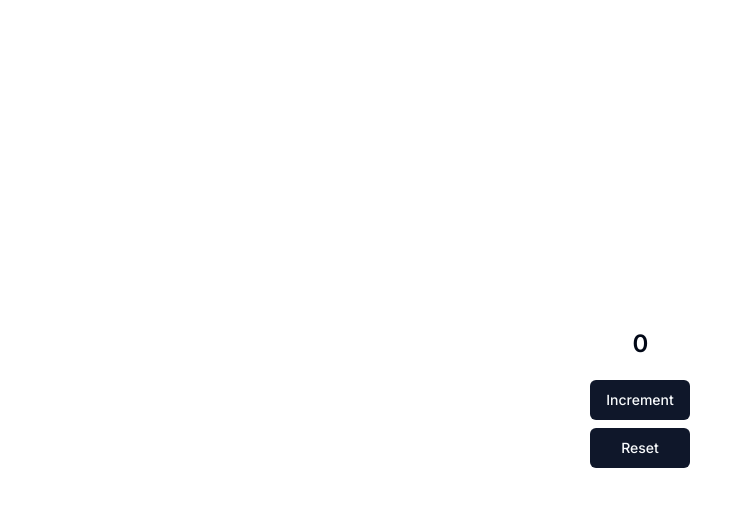
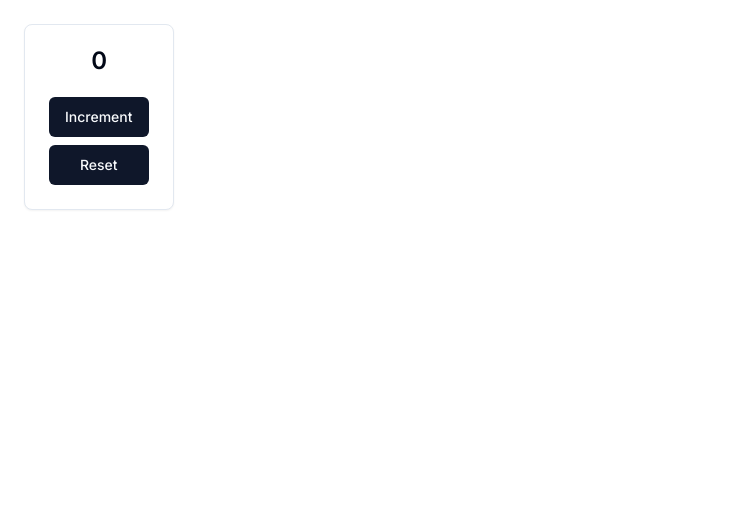
Before and after one commit to michaeleii/next-testing-demo, a Next.js app: page / in a window 1280 px wide. Shown: the top 506 px of the page, without its empty margins (0-729 px from the left). Built offline with nearby package versions, Linux system fonts and the light colour scheme.

Commit message:
Update styling

```diff
--- a/src/app/page.tsx
+++ b/src/app/page.tsx
@@ -2,7 +2,7 @@ import Counter from "@/components/counter";
 
 export default function Home() {
   return (
-    <div className="flex min-h-dvh w-full items-center justify-center">
+    <div className="p-6">
       <Counter />
     </div>
   );
--- a/src/components/counter.tsx
+++ b/src/components/counter.tsx
@@ -11,7 +11,7 @@ export default function Counter({
   const [count, setCount] = useState(initialCount);
 
   return (
-    <Card className="flex flex-col  items-center justify-center border-none shadow-none">
+    <Card className="flex w-fit flex-col items-center justify-center">
       <CardHeader>
         <CardTitle data-testid="current-count">{count}</CardTitle>
       </CardHeader>
--- a/vitest.config.ts
+++ b/vitest.config.ts
@@ -10,6 +10,7 @@ export default defineConfig({
     globals: true,
     coverage: {
       include: ["**/src/**"],
+      exclude: ["**/src/components/ui/**"],
     },
   },
   resolve: {
```
